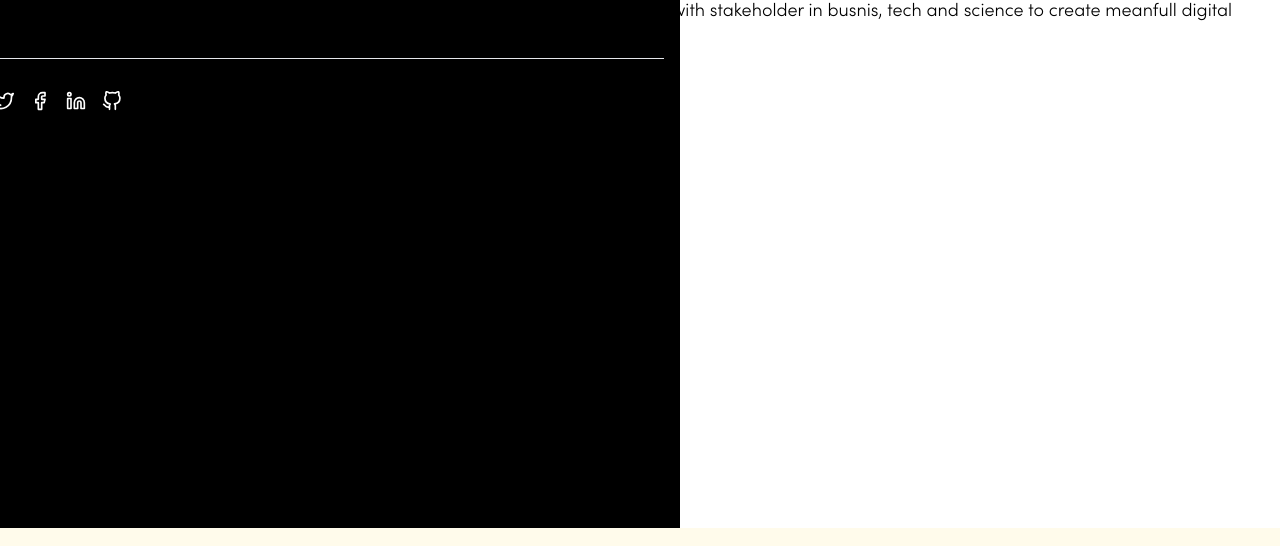
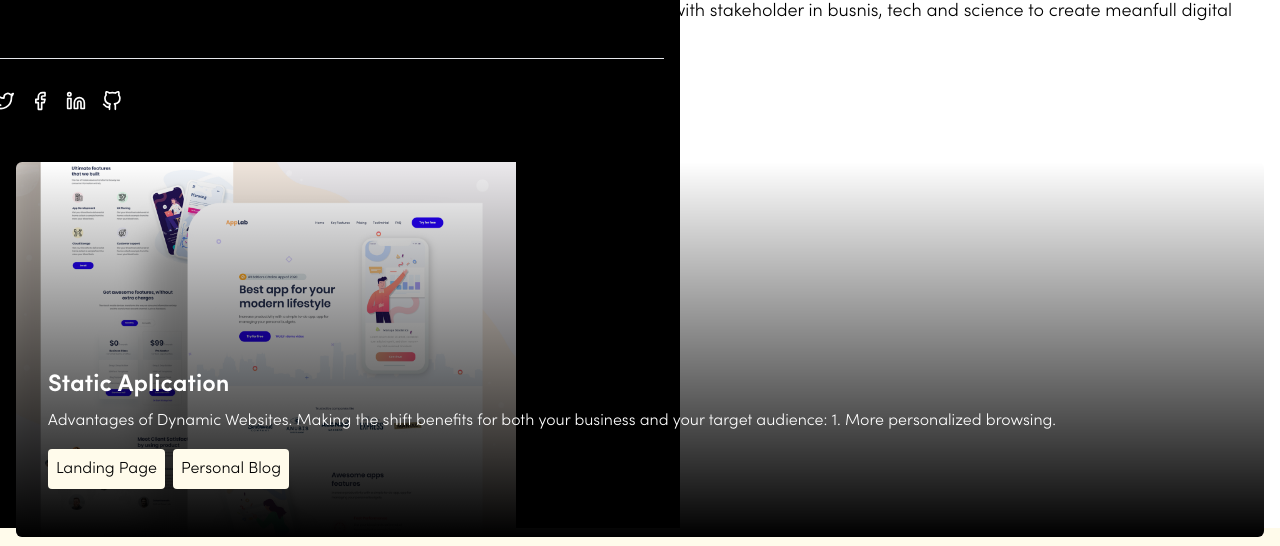
Before and after one commit to muhsupriazis/mysite, a Next.js app: page /about in a window 1280 px wide. Shown: the part 214-760 px from the top of the page. Built offline with nearby package versions, Linux system fonts and the light colour scheme.

Commit message:
add project on about page

```diff
--- a/components/heading/heading2.js
+++ b/components/heading/heading2.js
@@ -1,3 +1,3 @@
 export default function H2({children}){
-    return <h2 className="text-3xl font-sofiamedium">{children}</h2>
+    return <h2 className="text-3xl py-3 font-sofiamedium">{children}</h2>
 }
--- /dev/null
+++ b/components/heading/heading3.js
@@ -0,0 +1,3 @@
+export default function H3({children}){
+    return <h3 className="text-2xl py-2 font-sofiamedium">{children}</h3>
+}
--- /dev/null
+++ b/components/project.js
@@ -0,0 +1,21 @@
+import Image from "next/image";
+import H2 from "./heading/heading2";
+import H3 from "./heading/heading3";
+import Span from "./span";
+
+export default function Project({image, title, description, tags}){
+    return <div className="relative rounded-md overflow-hidden my-6">
+        <Image src={image} alt={image} width={500} height={500}/>
+        <div className="min-h-full p-8 bg-gradient-to-b flex text-white items-end from-transparent to-black  min-w-full absolute top-0">
+            <div>
+            <H3>{title}</H3>
+            <p>{description}</p>
+            {tags &&
+            <div className="text-black my-4 flex gap-2">
+                {tags.map((tag, i)=> <Span key={i}>{tag}</Span>)}
+            </div>
+            }
+            </div>
+        </div>
+    </div>
+}
--- a/pages/about.js
+++ b/pages/about.js
@@ -2,6 +2,7 @@ import ButtonNavigasi from "@/components/button/navigasi";
 import H2 from "@/components/heading/heading2";
 import Layout from "@/components/layout";
 import Paragraph from "@/components/paragraph";
+import Project from "@/components/project";
 
 export default function About(){
     return <Layout title={'About'}>
@@ -11,7 +12,11 @@ export default function About(){
             <Paragraph>I graduated from university majoring in infromatics engineering in 2024. I have had many labels throught my career in the digital industry but i am happy to say that i turn complex concet into legent digital procut. I enjoy collaborationg with stakeholder in busnis, tech and science to create meanfull digital product.</Paragraph>
         </section>
         <section>
-            <H2>What i have to do?</H2>
+            <H2>What can I develop?</H2>
+            <div>
+                <Project image={'/staticwebsite.png'} title={'Static Aplication'} tags={['Landing Page', 'Personal Blog']} description={'Advantages of Dynamic Websites. Making the shift benefits for both your business and your target audience: 1. More personalized browsing.'}/>
+                <Project image={'/dinamic.jpg'} title={'Dinamic Aplication'} tags={['E-Commers', 'LSM']} description={'Advantages of Dynamic Websites. Making the shift benefits for both your business and your target audience: 1. More personalized browsing.'}/>
+            </div>
         </section>
         <ButtonNavigasi url={'/blogs'}>If you wont more</ButtonNavigasi>
         </div>
```
Also changed, not shown: public/dinamic.jpg (added), public/staticwebsite.png (added).
